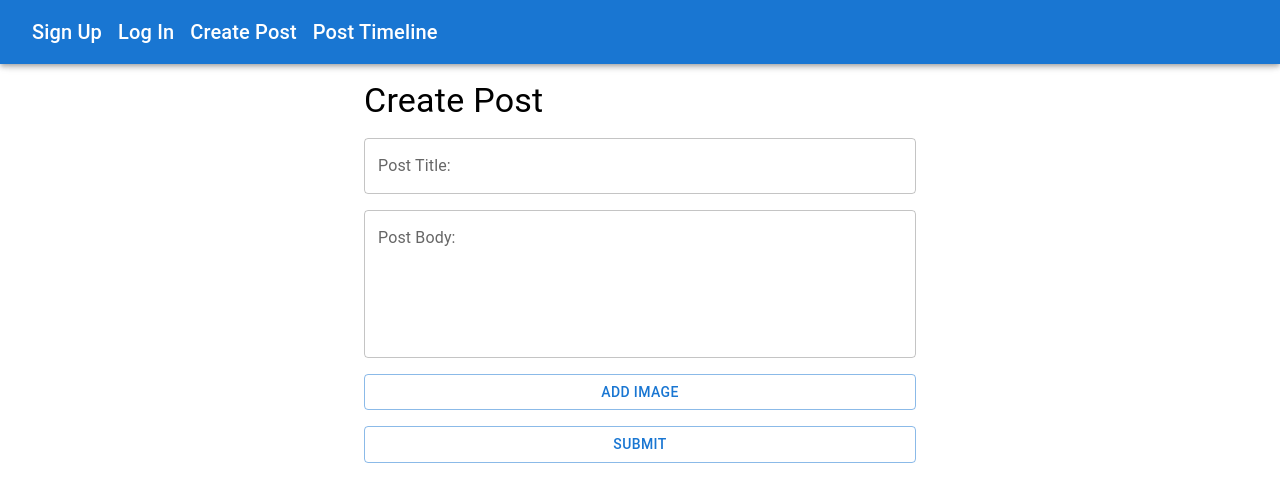
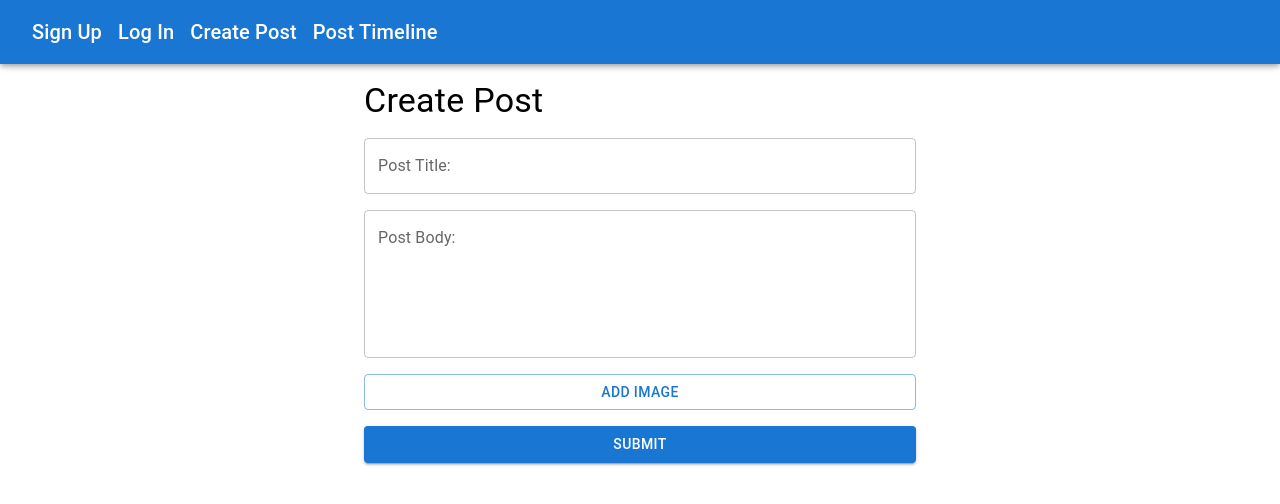
Before and after one commit to bensandison/web-apps-social-media, a React (Create React App) app in the folder client/: page /post in a window 1280 px wide. Shown: the top 504 px of the page. Built offline with nearby package versions, Linux system fonts and the light colour scheme.

Commit message:
button styles

```diff
--- a/client/src/pages/CreatePost.js
+++ b/client/src/pages/CreatePost.js
@@ -100,7 +100,7 @@ const CreatePost = (props) => {
 										</Button>
 									)
 								}
-								<Button variant="outlined" type="submit">
+								<Button variant="contained" type="submit">
 									Submit
 								</Button>
 							</Stack>
```
